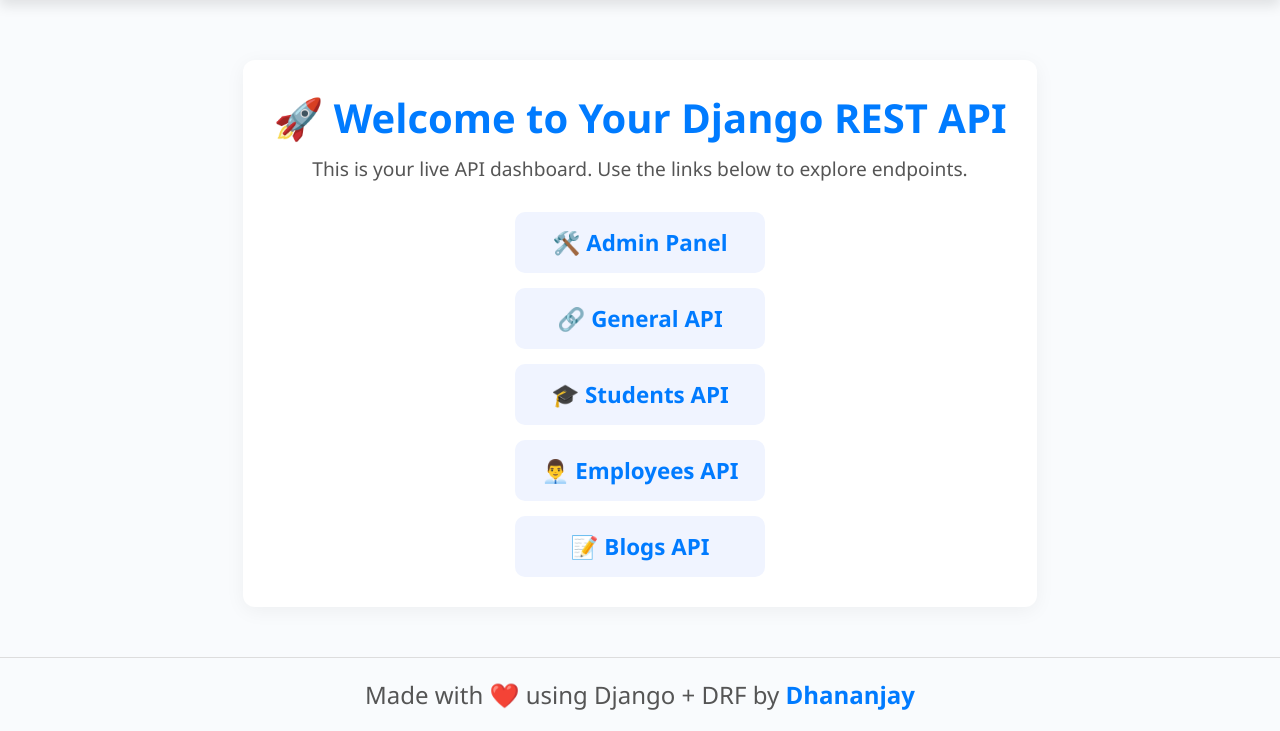
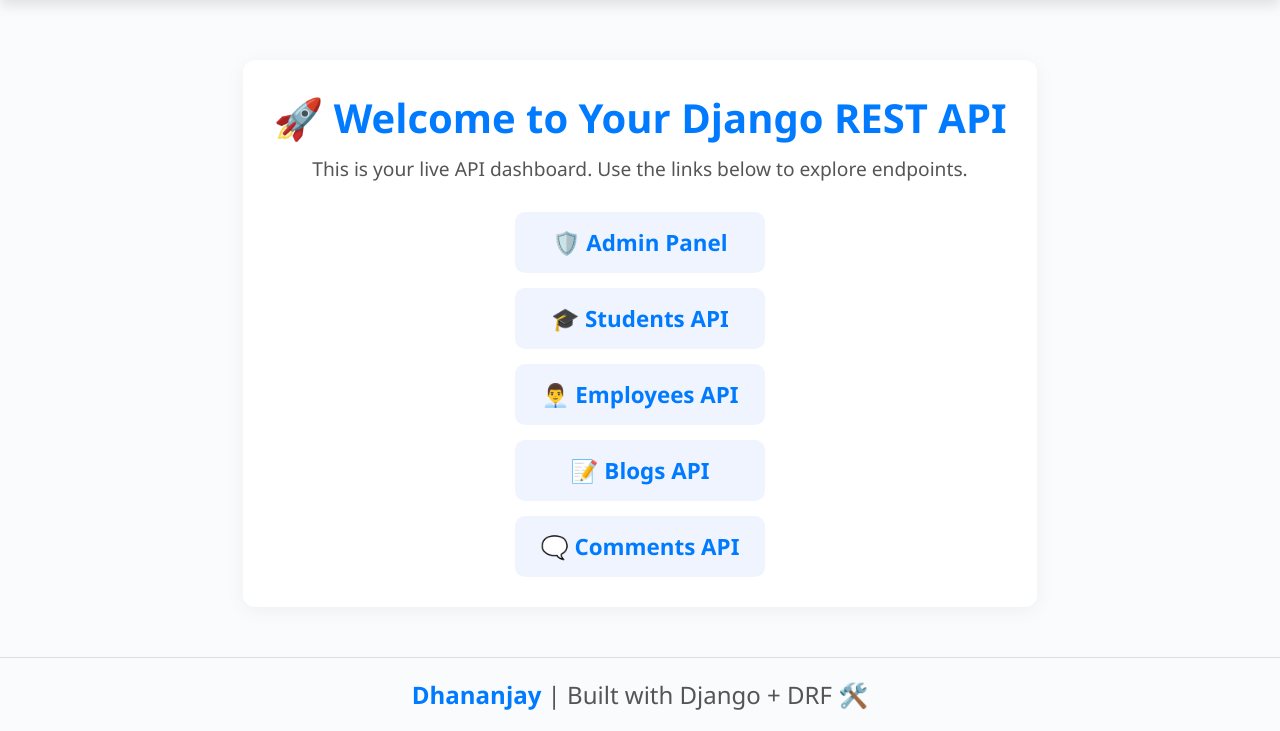
Before and after one commit to Dhananjay66/DRF-Project, a Django app: page / in a window 1280 px wide. Shown: the part 96-827 px from the top of the page. Run offline with Django 5.2, Linux system fonts and the light colour scheme.

Commit message:
Final Changes

```diff
--- a/templates/home.html
+++ b/templates/home.html
@@ -3,7 +3,7 @@
 <html lang="en">
 <head>
     <meta charset="UTF-8">
-    <title>Django REST API</title>
+    <title>My Django REST API</title>
     <link rel="stylesheet" href="{% static 'css/style.css' %}">
     <meta name="viewport" content="width=device-width, initial-scale=1.0">
 </head>
@@ -17,16 +17,16 @@
         <p class="subtitle">This is your live API dashboard. Use the links below to explore endpoints.</p>
 
         <div class="grid">
-            <a href="/admin/">🛠️ Admin Panel</a>
-            <a href="/api/">🔗 General API</a>
+            <a href="/admin/">🛡️ Admin Panel</a>
             <a href="/api/students/">🎓 Students API</a>
             <a href="/api/employees/">👨‍💼 Employees API</a>
             <a href="/api/blogs/">📝 Blogs API</a>
+            <a href="/api/comments/">🗨️ Comments API</a>
         </div>
     </div>
 
     <footer>
-        <p>Made with ❤️ using Django + DRF by <strong>Dhananjay</strong></p>
+        <p><strong>Dhananjay</strong> | Built with Django + DRF 🛠️</p>
     </footer>
 </body>
 </html>
```
Also changed, not shown: db.sqlite3.
